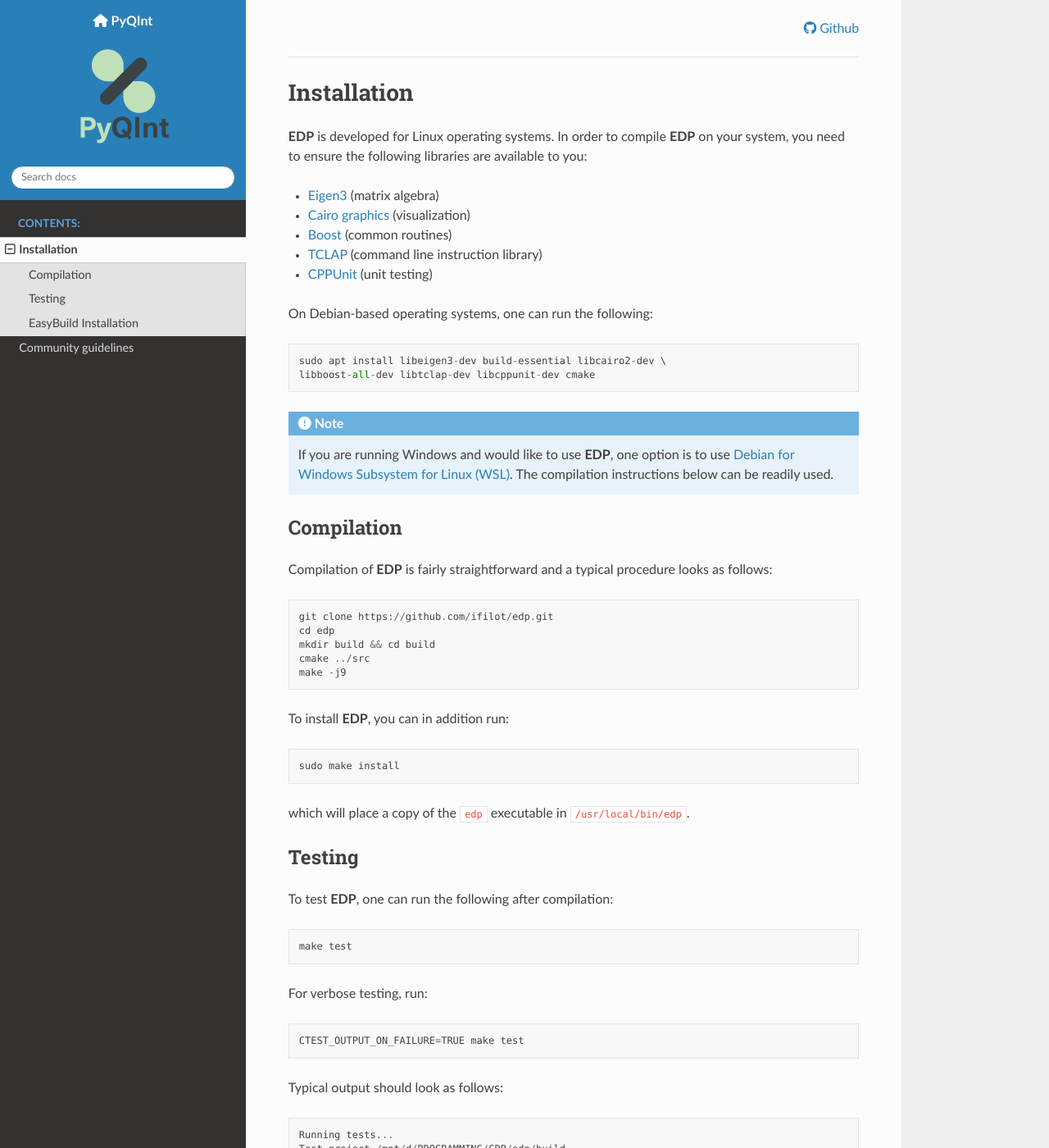
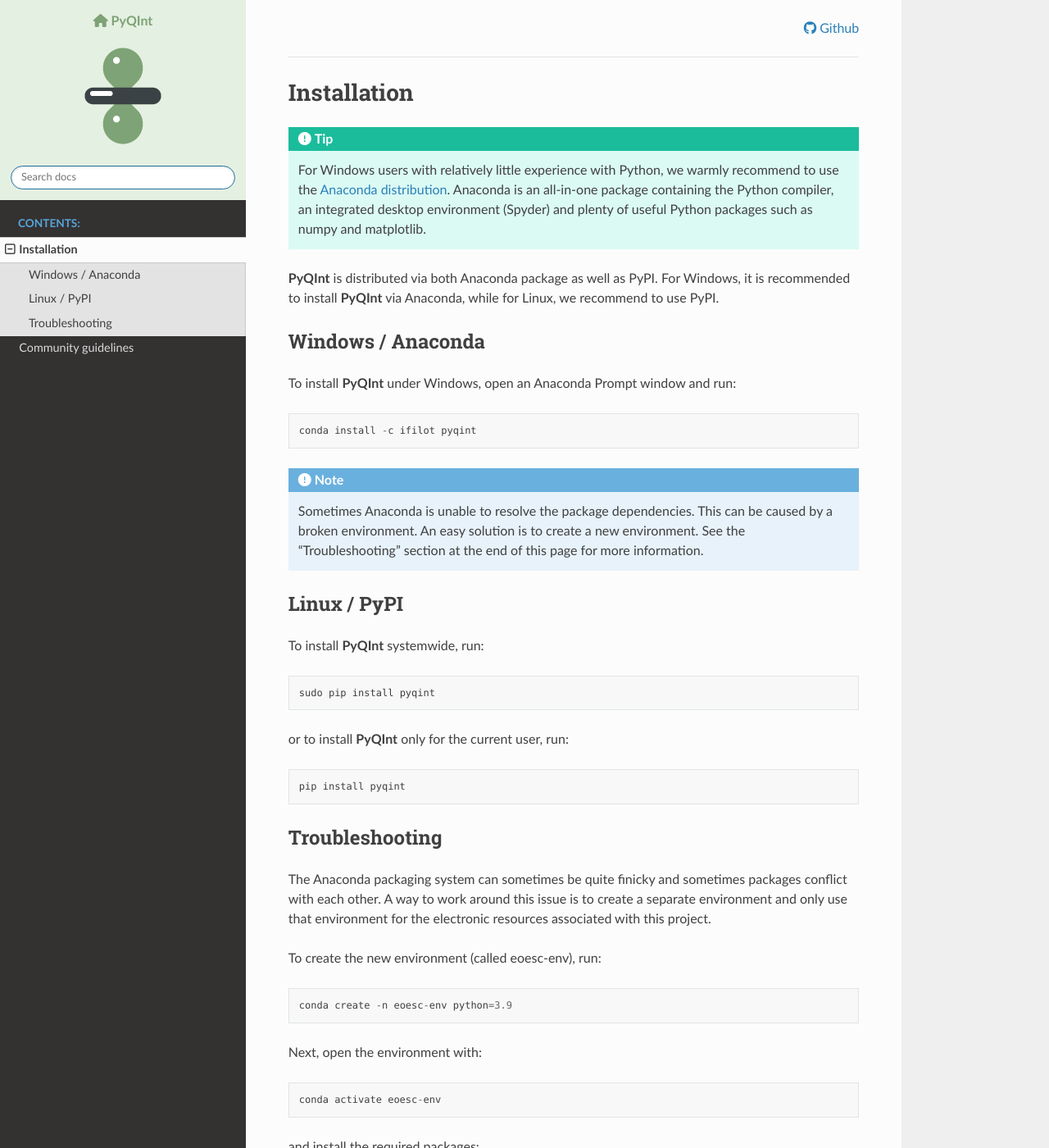
Before and after one commit to ifilot/pyqint, a Sphinx documentation site: the page built from docs/installation.rst, in a window 1280 px wide and 1400 px high. Shown: the whole window at 82% size. Built offline with Sphinx 7.4.7 and the Read the Docs theme 2.0.0, drawn with Linux system fonts in a browser that asks for light colours; nearby versions of some CDN libraries; some of the changed text lies outside the part shown.

Commit message:
Adding deployment docs

```diff
--- /dev/null
+++ b/docs/_static/css/custom.css
@@ -0,0 +1,11 @@
+.tight-table td {
+    white-space: normal !important;
+}
+
+.wy-side-nav-search {
+    background: #e4f0e1;
+}
+
+.icon.icon-home {
+    color: #7da275;
+}
--- a/docs/conf.py
+++ b/docs/conf.py
@@ -66,3 +66,6 @@
 
 # other options
 html_show_sourcelink = False
+
+def setup(app):
+   app.add_css_file('css/custom.css')
--- a/docs/installation.rst
+++ b/docs/installation.rst
@@ -2,78 +2,64 @@
 .. index:: Installation
 
 Installation
-************
+============
 
-:program:`EDP` is developed for Linux operating systems. In order to compile
-:program:`EDP` on your system, you need to ensure the following libraries are
-available to you:
+.. tip::
+    For Windows users with relatively little experience with Python, we warmly
+    recommend to use the `Anaconda distribution <https://www.anaconda.com/products/distribution>`_.
+    Anaconda is an all-in-one package containing the Python compiler,
+    an integrated desktop environment (Spyder) and plenty of useful Python
+    packages such as numpy and matplotlib.
 
-* `Eigen3 <https://eigen.tuxfamily.org>`_ (matrix algebra)
-* `Cairo graphics <https://www.cairographics.org/>`_ (visualization)
-* `Boost <https://www.boost.org/>`_ (common routines)
-* `TCLAP <https://tclap.sourceforge.net/>`_ (command line instruction library)
-* `CPPUnit <https://sourceforge.net/projects/cppunit/>`_ (unit testing)
+:program:`PyQInt` is distributed via both Anaconda package as well as PyPI. For
+Windows, it is recommended to install :program:`PyQInt` via Anaconda, while
+for Linux, we recommend to use PyPI.
 
-On Debian-based operating systems, one can run the following::
+Windows / Anaconda
+------------------
 
-    sudo apt install libeigen3-dev build-essential libcairo2-dev \
-    libboost-all-dev libtclap-dev libcppunit-dev cmake
+To install :program:`PyQInt` under Windows, open an Anaconda Prompt window
+and run::
+
+    conda install -c ifilot pyqint
 
 .. note::
-   If you are running Windows and would like to use :program:`EDP`, one option
-   is to use `Debian for Windows Subsystem for Linux (WSL) <https://apps.microsoft.com/store/detail/debian/9MSVKQC78PK6>`_.
-   The compilation instructions below can be readily used.
+    Sometimes Anaconda is unable to resolve the package dependencies. This can
+    be caused by a broken environment. An easy solution is to create a new
+    environment. See the "Troubleshooting" section at the end of this page
+    for more information.
 
-Compilation
-===========
+Linux / PyPI
+------------
 
-Compilation of :program:`EDP` is fairly straightforward and a typical procedure
-looks as follows::
+To install :program:`PyQInt` systemwide, run::
 
-    git clone https://github.com/ifilot/edp.git
-    cd edp
-    mkdir build && cd build
-    cmake ../src
-    make -j9
+    sudo pip install pyqint
 
-To install :program:`EDP`, you can in addition run::
+or to install :program:`PyQInt` only for the current user, run::
 
-    sudo make install
+    pip install pyqint
 
-which will place a copy of the ``edp`` executable in ``/usr/local/bin/edp``.
+Troubleshooting
+---------------
 
-Testing
-=======
+The Anaconda packaging system can sometimes be quite finicky and sometimes
+packages conflict with each other. A way to work around this issue is to create
+a separate environment and only use that environment for the electronic
+resources associated with this project.
 
-To test :program:`EDP`, one can run the following after compilation::
+To create the new environment (called eoesc-env), run::
 
-    make test
+    conda create -n eoesc-env python=3.9
 
-For verbose testing, run::
+Next, open the environment with::
 
-    CTEST_OUTPUT_ON_FAILURE=TRUE make test
+    conda activate eoesc-env
 
-Typical output should look as follows::
+and install the required packages::
 
-    Running tests...
-    Test project /mnt/d/PROGRAMMING/CPP/edp/build
-        Start 1: DatasetSetup
-    1/4 Test #1: DatasetSetup .....................   Passed    4.62 sec
-        Start 3: TestProjection
-    2/4 Test #3: TestProjection ...................   Passed    2.32 sec
-        Start 4: TestScalarField
-    3/4 Test #4: TestScalarField ..................   Passed    0.29 sec
-        Start 2: DatasetCleanup
-    4/4 Test #2: DatasetCleanup ...................   Passed    0.00 sec
+    conda install -c ifilot pyqint pylebedev pydft pytessel
 
-    100% tests passed, 0 tests failed out of 4
+Finally, you can install the IDE Spyder using::
 
-    Total Test time (real) =   7.29 sec
-
-EasyBuild Installation
-======================
-
-For HPC infrastructure, there is also the option to install `EDP` using
-`EasyBuild <https://easybuild.io/>`_. Make a copy of `EDP-2.0.1.eb` and run::
-
-    eb EDP-2.0.1.eb
+    conda install spyder matplotlib scipy pandas openpyxl
```
Also changed, not shown: docs/_static/img/favicon.ico, docs/_static/img/pyqint_logo_128.png, 1 other file.
